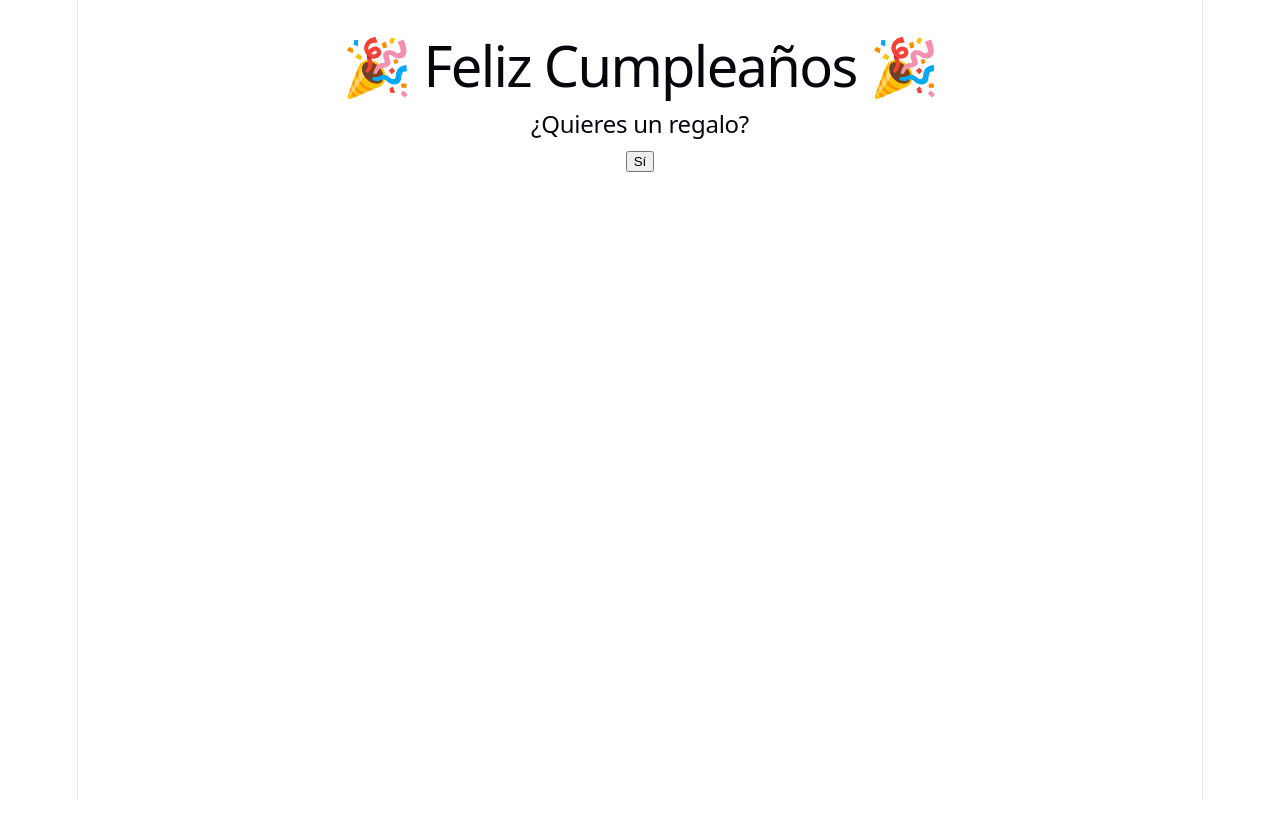
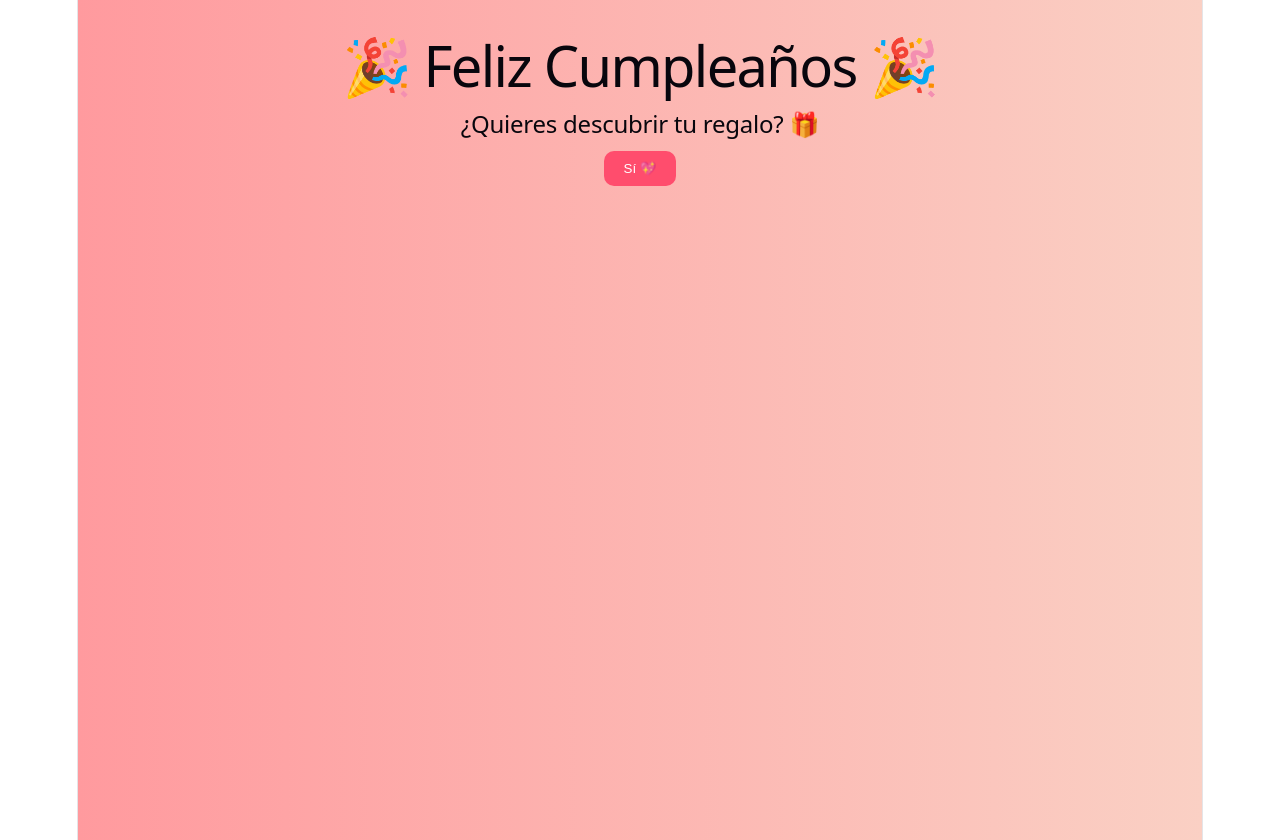
Before and after one commit to andres02herreran-gif/cumpleanos-sorpresa-2026, a React (Vite) app: page / in a window 1280 px wide. Both pictures are taken after a click on the button "Ver sorpresa 🎁". Before the commit the page ends 800 px from the top, so only its background shows below. Built offline with nearby package versions, Linux system fonts and the light colour scheme.

Commit message:
Update App.tsx

```diff
--- a/src/App.tsx
+++ b/src/App.tsx
@@ -12,24 +12,40 @@ export default function App() {
     "Aventura juntos 🚗"
   ];
 
+  const botonStyle = {
+    backgroundColor: "#ff4d6d",
+    color: "white",
+    border: "none",
+    borderRadius: "10px",
+    padding: "10px 20px",
+    margin: "5px",
+    cursor: "pointer"
+  };
+
   return (
-    <div style={{ textAlign: "center", padding: "20px" }}>
+    <div style={{
+      textAlign: "center",
+      padding: "20px",
+      minHeight: "100vh",
+      background: "linear-gradient(to right, #ff9a9e, #fad0c4)",
+      fontFamily: "Arial"
+    }}>
       <h1>🎉 Feliz Cumpleaños 🎉</h1>
 
       {etapa === 0 && (
         <>
           <p>
-          Hoy celebramos una persona increíble… 🌟
-          Gracias por existir, por cada sonrisa y cada momento.
-          Este es solo un pequeño detalle para recordarte lo especial que eres 💖
+            Hoy celebramos una persona increíble… 🌟
+            Gracias por existir, por cada sonrisa y cada momento.
+            Este es solo un pequeño detalle para recordarte lo especial que eres 💖
           </p>
 
-          <img src="https://picsum.photos/200" />
-          <img src="https://picsum.photos/201" />
+          <div style={{ margin: "20px" }}>
+            <img src="https://picsum.photos/200" style={{ margin: "5px", borderRadius: "10px" }} />
+            <img src="https://picsum.photos/201" style={{ margin: "5px", borderRadius: "10px" }} />
+          </div>
 
-          <br /><br />
-
-          <button onClick={() => setEtapa(1)}>
+          <button style={botonStyle} onClick={() => setEtapa(1)}>
             Ver sorpresa 🎁
           </button>
         </>
@@ -37,8 +53,8 @@ export default function App() {
 
       {etapa === 1 && (
         <>
-          <h2>¿Quieres un regalo?</h2>
-          <button onClick={() => setEtapa(2)}>Sí</button>
+          <h2>¿Quieres descubrir tu regalo? 🎁</h2>
+          <button style={botonStyle} onClick={() => setEtapa(2)}>Sí 💖</button>
         </>
       )}
 
@@ -48,10 +64,13 @@ export default function App() {
 
           {opciones.map((o, i) => (
             <div key={i}>
-              <button onClick={() => {
-                setRegalo(i);
-                setEtapa(3);
-              }}>
+              <button
+                style={botonStyle}
+                onClick={() => {
+                  setRegalo(i);
+                  setEtapa(3);
+                }}
+              >
                 Opción {i + 1}
               </button>
             </div>
@@ -61,15 +80,23 @@ export default function App() {
 
       {etapa === 3 && (
         <>
-          <h2>🎉 ¡Elegiste! 🎉</h2>
-          <p>{opciones[regalo]}</p>
+          <h2 style={{ color: "#ff4d6d" }}>🎉 ¡Elegiste! 🎉</h2>
 
-          <h3>Pero todas eran 👀</h3>
-          <ul>
+          <p style={{ fontSize: "20px" }}>
+            Tu regalo es: <strong>{opciones[regalo]}</strong>
+          </p>
+
+          <h3>Pero estas eran todas 👀</h3>
+
+          <ul style={{ textAlign: "left", maxWidth: "300px", margin: "auto" }}>
             {opciones.map((o, i) => (
               <li key={i}>🎁 {o}</li>
             ))}
           </ul>
+
+          <h2 style={{ marginTop: "20px", color: "#ff4d6d" }}>
+            💖 Pero el mejor regalo... eres tú 💖
+          </h2>
         </>
       )}
     </div>
```
